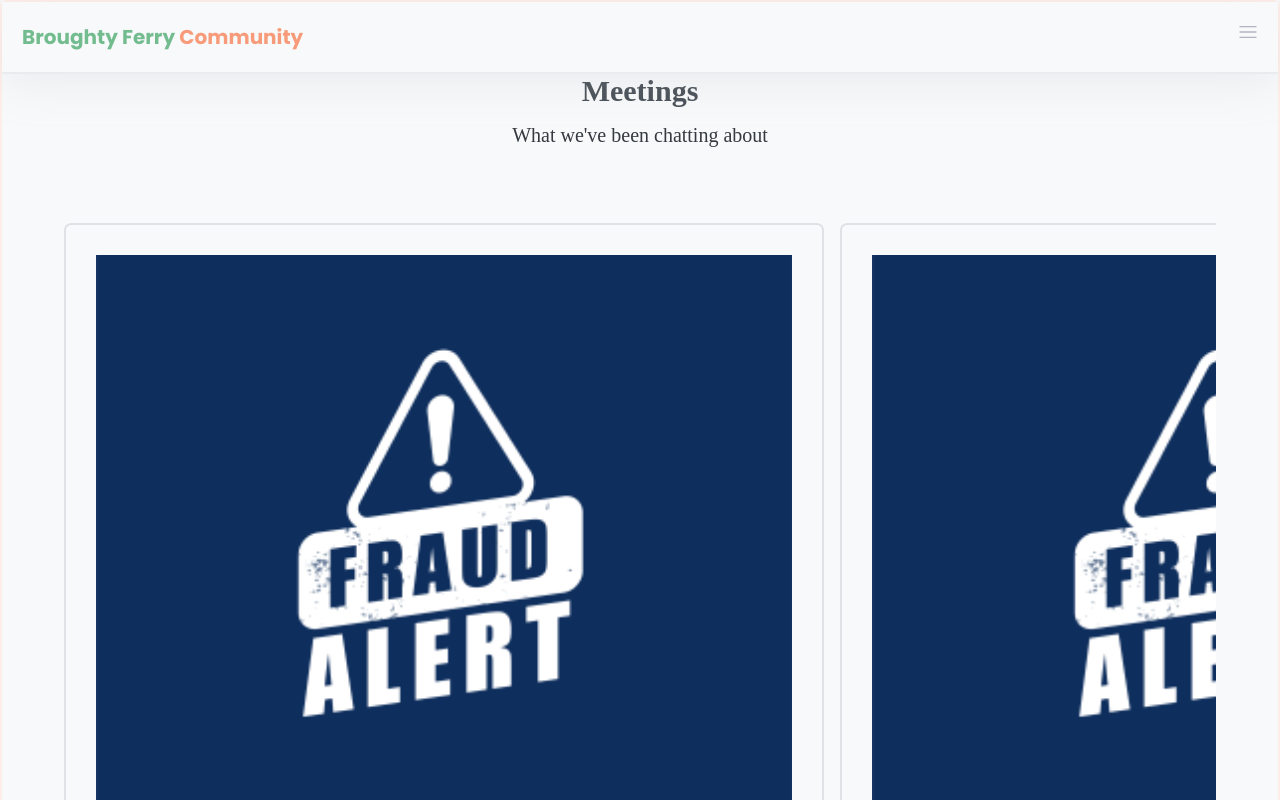
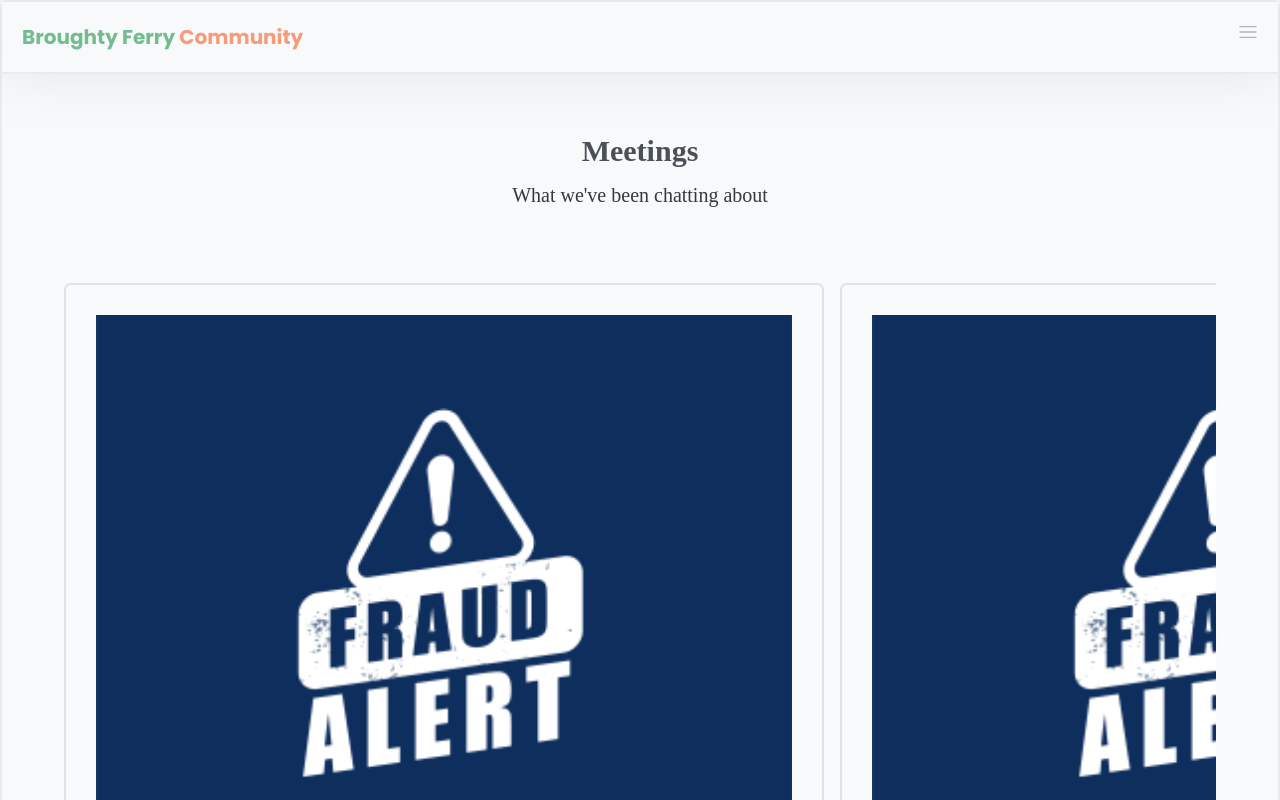
Before and after one commit to long-lane/broughty_ferry_community, a React (Vite) app: page /broughty_ferry_community/what-we-do/ferry-chats in a window 1280 px wide. Shown: the top 800 px of the page. Built offline with nearby package versions, Linux system fonts and the light colour scheme; a web font is replaced by a local one.

Commit message:
amended body styling

```diff
--- a/src/App.css
+++ b/src/App.css
@@ -39,9 +39,9 @@ body {
   margin-top: 48px;
   margin-bottom: 48px;
   background-color: #f8f9fa;
-  border: 2px solid #feeee9;
+  border: 2px solid #e9ecef;
   border-radius: 7px;
-  box-shadow: 0 16px 16px 7px rgba(244, 122, 78, 0.2);
+  box-shadow: 0 16px 16px 7px rgba(173, 181, 189, 0.2);
   font-family: "Poppins Light";
   font-size: 20px;
   width: 1500px;
@@ -290,7 +290,8 @@ footer {
   align-items: center;
   overflow: hidden;
   row-gap: 16px;
-  position: relative; }
+  position: relative;
+  padding-top: 60px; }
   .meetings h3 {
     color: #495057; }
   .meetings p::first-letter {
--- a/src/App.scss
+++ b/src/App.scss
@@ -12,9 +12,9 @@ body {
     bottom: $h;
   }
   background-color: $grey100;
-  border: 2px solid $orange100;
+  border: 2px solid $grey200;
   border-radius: $xxs;
-  box-shadow: 0 $m $m $xxs rgba($orange700, $alpha: 0.2);
+  box-shadow: 0 $m $m $xxs rgba($grey500, $alpha: 0.2);
   font: {
     family: "Poppins Light";
     size: $xl;
@@ -394,7 +394,7 @@ footer {
   overflow: hidden;
   row-gap: $m;
   position: relative;
-
+  padding-top: $xh;
   h3 {
     color: $grey700;
   }
```
Also changed, not shown: 2 other files (tests, documents, lock files or other folders).
